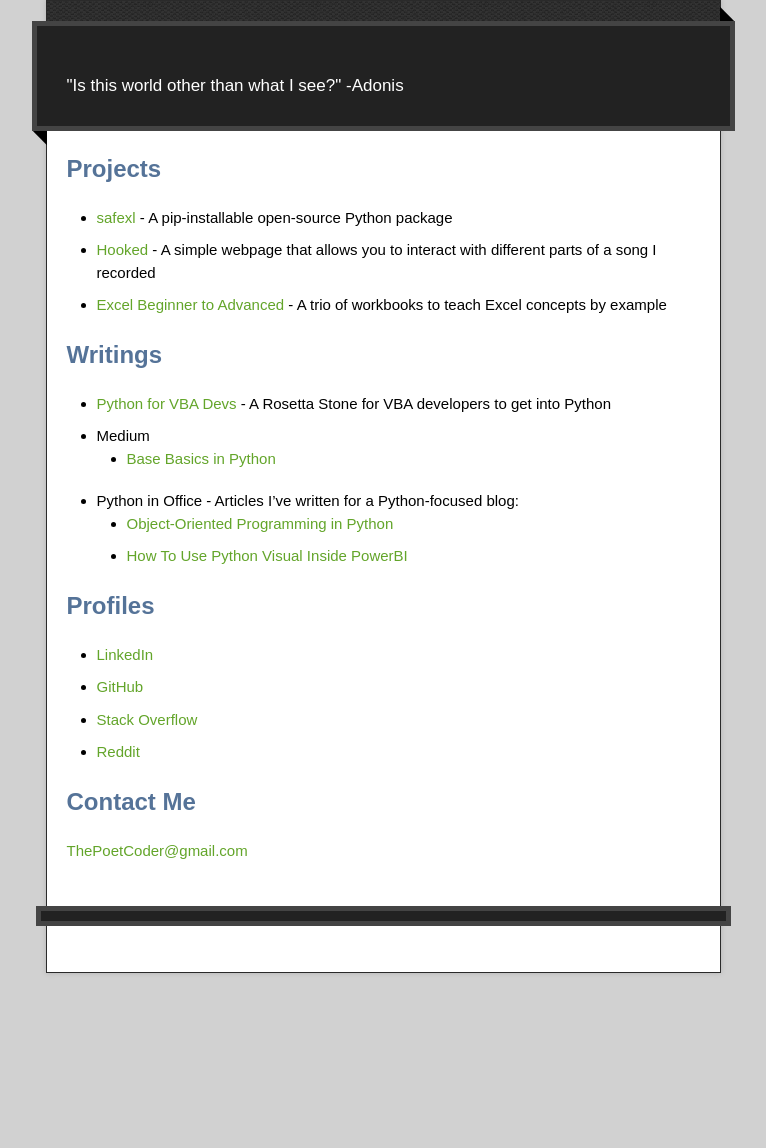
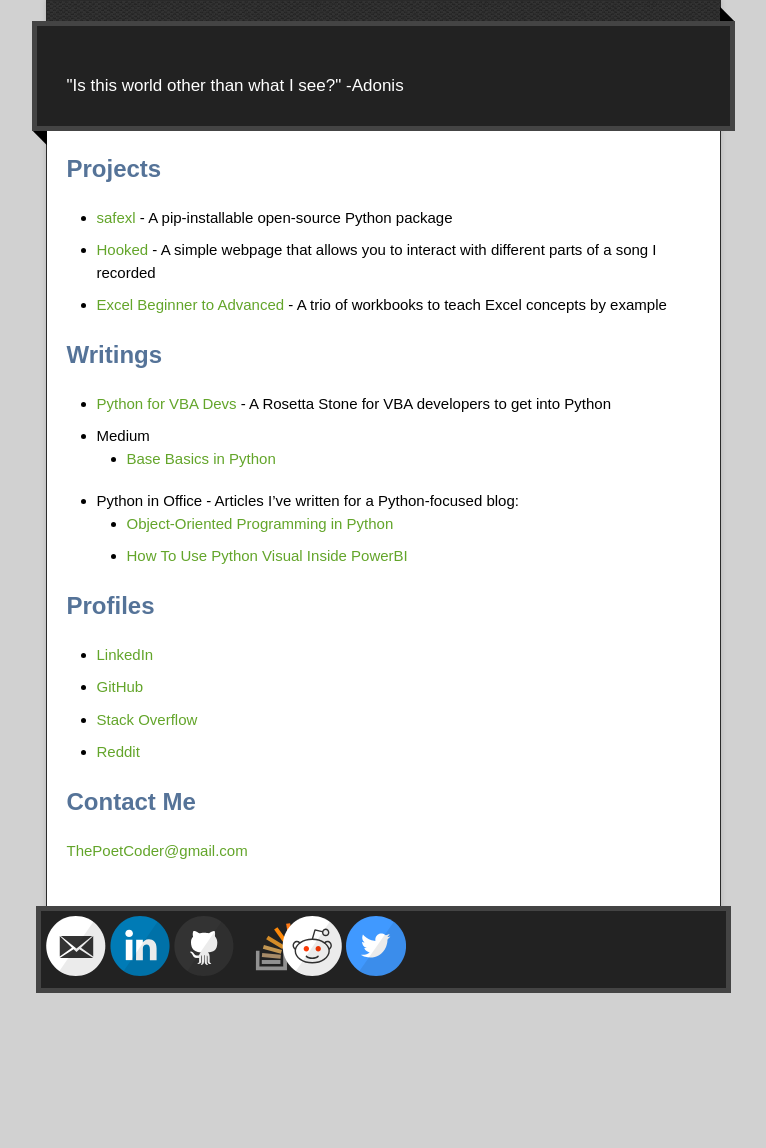
Before and after one commit to ThePoetCoder/thepoetcoder.github.io, a Jekyll site: the page built from index.md, in a window 1280 px wide. Shown: the whole page, without its empty margins (257-1023 px from the left). Built offline with Jekyll 4.4.1, drawn with Linux system fonts in a browser that asks for light colours; before the commit the page ends 1081 px from its top, so only the background shows below that.

Commit message:
Update jekyll-theme-time-machine.scss

```diff
--- a/_sass/jekyll-theme-time-machine.scss
+++ b/_sass/jekyll-theme-time-machine.scss
@@ -497,3 +497,4 @@
 }
 
 @import "rouge-base16-dark";
+@import "_svg-icons";
```
